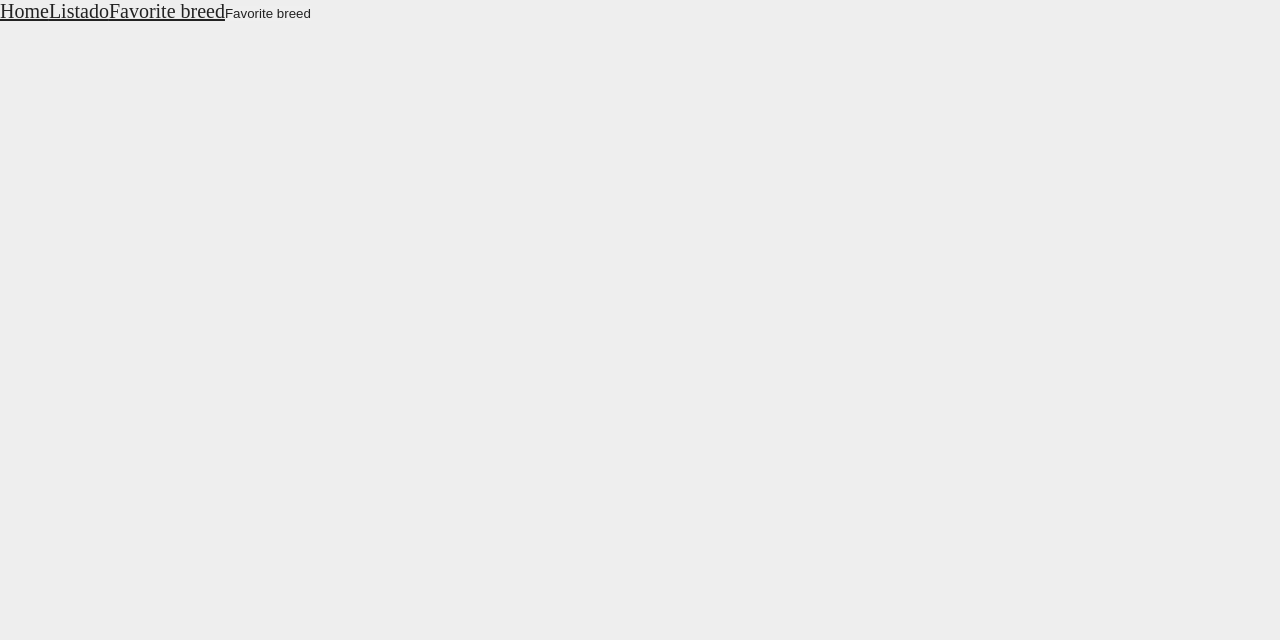
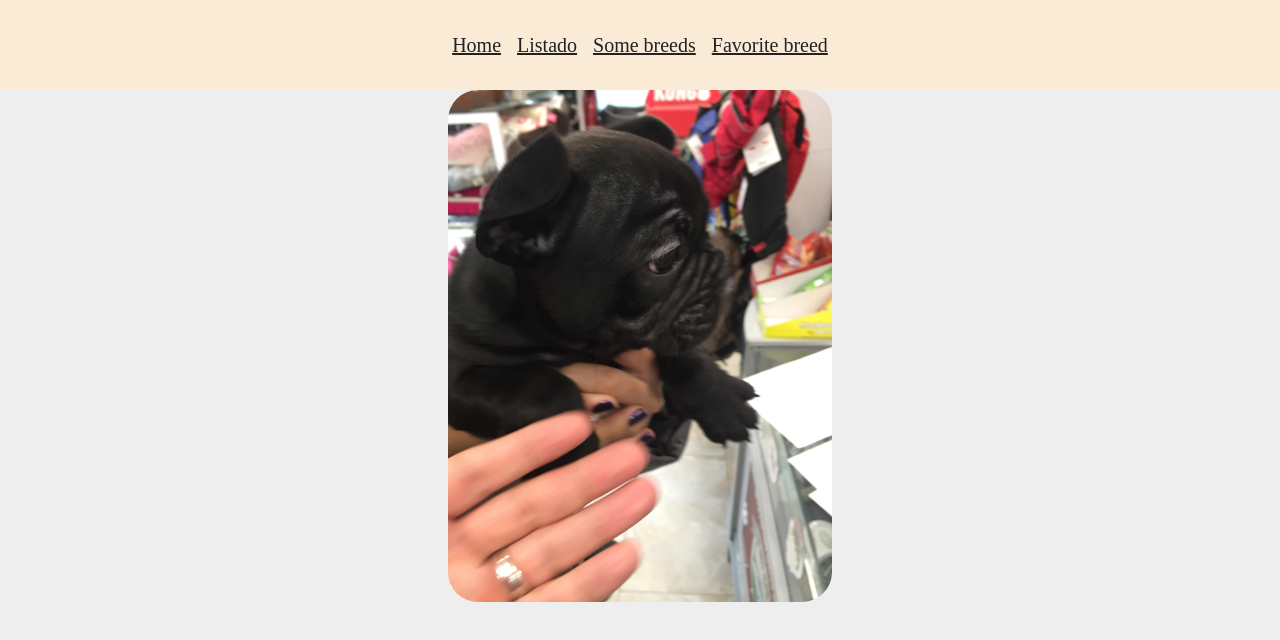
Before and after one commit to VittoAdesso/upgrade-REACT-apiDog, a React (Create React App) app: page / in a window 1280 px wide. Shown: the top 640 px of the page. Built offline with nearby package versions, Linux system fonts and the light colour scheme; no server answers.

Commit message:
Mejoras de scss, nueva route

```diff
--- a/src/App.jsx
+++ b/src/App.jsx
@@ -6,6 +6,8 @@ import DogsSelect from './components/Dogs/DogsSelect';
 import CarDogs from './components/CarDogs/CarDogs';
 import getDogImages from './helper/getDogImages';
 import ImagesDogs from './components/ImagesDogs/ImagesDogs';
+
+import negro2 from '../src/components/images/AQUILES2.jpeg'; // gives image path, así llamo mi imagen
 
 
 // 2 creamos una nueva constante para usarla de inicio de estado
@@ -45,13 +47,10 @@ function App() {
           <div className="app">
           <DogsSelect updateDogImage={ updateDogImage }/>
           <CarDogs dog={ dog } />
-          </div>
-        }/>
-       <Route path="/breeds" element={ <div>
-        <ImagesDogs  />
+          </div> }/>
+        <Route path="/breeds" element={ <div> <ImagesDogs  /> </div>} />
+        <Route path="/favorite" element={  <img src={ negro2 } alt="Negro2" /> } />
 
-        {/* ver si pongo un enlace a favorito */}
-        </div>} />
 
       </Routes>
       </>
--- a/src/components/CarDogs/CarDogs.jsx
+++ b/src/components/CarDogs/CarDogs.jsx
@@ -1,13 +1,8 @@
 // le paso de prop dog, que es la constante que creé en app-jsx
-import { Link } from 'react-router-dom';
+
 const CarDogs = ( { dog }) => {
 
   return (
-
-    <>
-    <Link to="/">
-      Home
-    </Link>
 
     <div className="card">
     {/* coloco las imagenes con sus nombres debajo */}
@@ -22,7 +17,7 @@ const CarDogs = ( { dog }) => {
 
     </div>
 
-    </>
+
   )
 }
 
--- a/src/components/ImagesDogs/ImagesDogs.jsx
+++ b/src/components/ImagesDogs/ImagesDogs.jsx
@@ -1,5 +1,6 @@
 import React, {useState, useEffect} from 'react'
 import  './styles.scss';
+import { Link } from 'react-router-dom';
 
 const PruebaApi = () => {
 
@@ -7,7 +8,7 @@ const PruebaApi = () => {
 
     useEffect(() => {
       // url que me indica la api, que me dará tooodas la imagenes, pero VITTORIO, mira luego de search, lñe pones ?limit=# que yo quiera, para me pinte tanrto como quiera
-        fetch('https://api.thedogapi.com/v1/images/search?limit=20')
+        fetch('https://api.thedogapi.com/v1/images/search?limit=40')
             .then(res => res.json())
             .then((imagenes) =>{
                 setImage(imagenes);
@@ -15,6 +16,15 @@ const PruebaApi = () => {
     }, [])
 
    return (
+
+
+    <>
+
+      <Link to="/">
+          Home
+      </Link>
+
+
       <div className='listImages'>
 
       {/* siempre poner la lista de imagenes fuera, y el map, me va a crear listado de imagenes, tanto como le pida */}
@@ -22,11 +32,12 @@ const PruebaApi = () => {
         <ul>
             { image.map( (picture) => { return (
 
-    <li key={picture.id}> < img  src={ picture.url } alt='hola' /> </li>
+              <li key={picture.id}> < img  className="breeds-img" src={ picture.url } alt='hola' /> </li>
             )
           })}
         </ul>
       </div>
+    </>
   )
 }
 
--- a/src/components/ImagesDogs/styles.scss
+++ b/src/components/ImagesDogs/styles.scss
@@ -8,7 +8,16 @@
 
 }
 
-ul{
+li{
+    list-style: none;
+    margin: 20px 10px 0 50px;
+    width: 30%;
     display: flex;
-    justify-content: center;
+    display: inline-block;
+
 }
+
+.breeds-img{
+
+    width: 60%;
+}
--- a/src/components/NavBar/NavBar.jsx
+++ b/src/components/NavBar/NavBar.jsx
@@ -1,35 +1,41 @@
 import React from 'react'
+import './styles.scss'
 // improto Link así
 import { Link } from 'react-router-dom';
+import negro from '../images/aquiles.jpg'; // gives image path, así llamo mi imagen
 
 const NavBar = () => {
 
 // para hacer links que me lleven donde quiera. 1. importo como arriba, 2, les pongo etiquetas y le digo la ruta y ya está!!!!
 
+// ver como le pongo los botones
+// voy a usar BEM, block element modify llamando a hijos con doble __ para las claseses, en style s eve mejor
+  return (
+    <>
 
-// ver como le pongo los botones
-  return (
-    <div>
-    <Link to="/">
+      <div className='nav-bar'>
+          <Link className="nav-bar__link" to="/">
             Home
           </Link>
 
-    <Link to="/select">
+          <Link className="nav-bar__link" to="/select">
             Listado
           </Link>
 
-    <Link to="/breeds">
+          <Link className="nav-bar__link" to="/breeds">
+            Some breeds
+          </Link>
+
+          <Link className="nav-bar__link" to="/favorite">
             Favorite breed
           </Link>
 
-    <Link to="/">
-      <button>Favorite breed</button>
-    </Link>
+      </div>
 
-
-
-
+      <div >
+          <img className="image-ppal" src={negro} alt="Negro" />
       </div>
+    </>
   )
 }
 
--- /dev/null
+++ b/src/components/NavBar/styles.scss
@@ -0,0 +1,25 @@
+// voy a usar BEM, block element modify llamando a hijos con doble __ para las claseses y dentro de llaves en vez de llamar el título completo, llamo con el and y ___ mira ejemplos
+
+.nav-bar{
+    background-color: antiquewhite;
+    min-height: 90px;
+
+    display: flex;
+    align-items: center;
+    justify-content: center;
+
+    &__link {
+        margin: 0 8px;
+    }
+}
+
+
+.image-ppal{
+
+    display: block;
+    margin-left: auto;
+    margin-right: auto;
+    width: 30%;
+    border-radius: 30px;
+
+}
--- a/src/index.scss
+++ b/src/index.scss
@@ -1,3 +1,6 @@
+// AQUÍ TENGO LA MAYOR CANTIDAD DE ESTILOS, EL 90% DE ELLOS.
+//TAMBIÉN EL DE COMPONENTE CARD Y LIST
+
 * {
   border: 0;
   margin: 0;
```
Also changed, not shown: src/components/images/AQUILES2.jpeg (added), src/components/images/aquiles.jpg (renamed from src/images/aquiles.jpg). Lines whose indentation alone changed are shown as unchanged.
